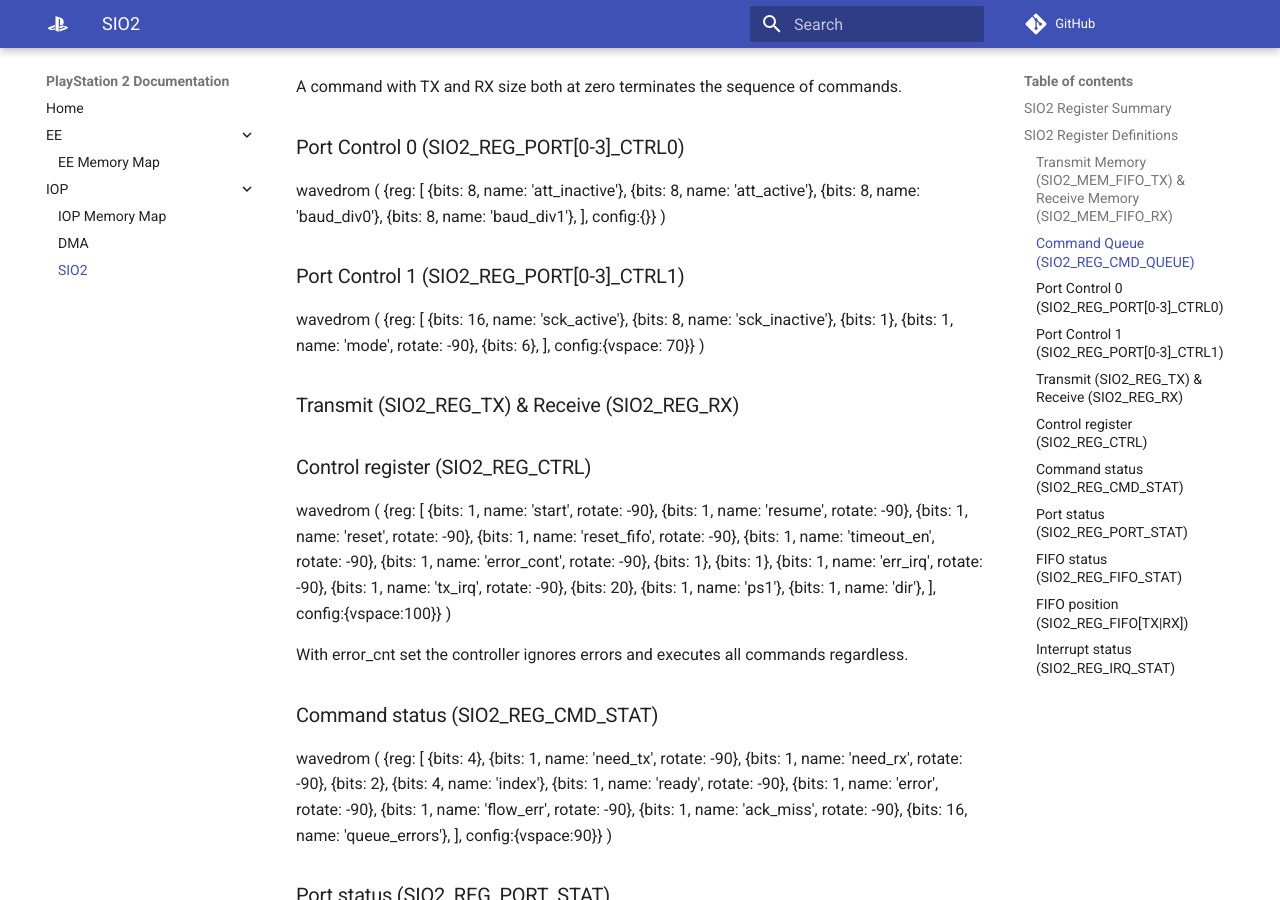
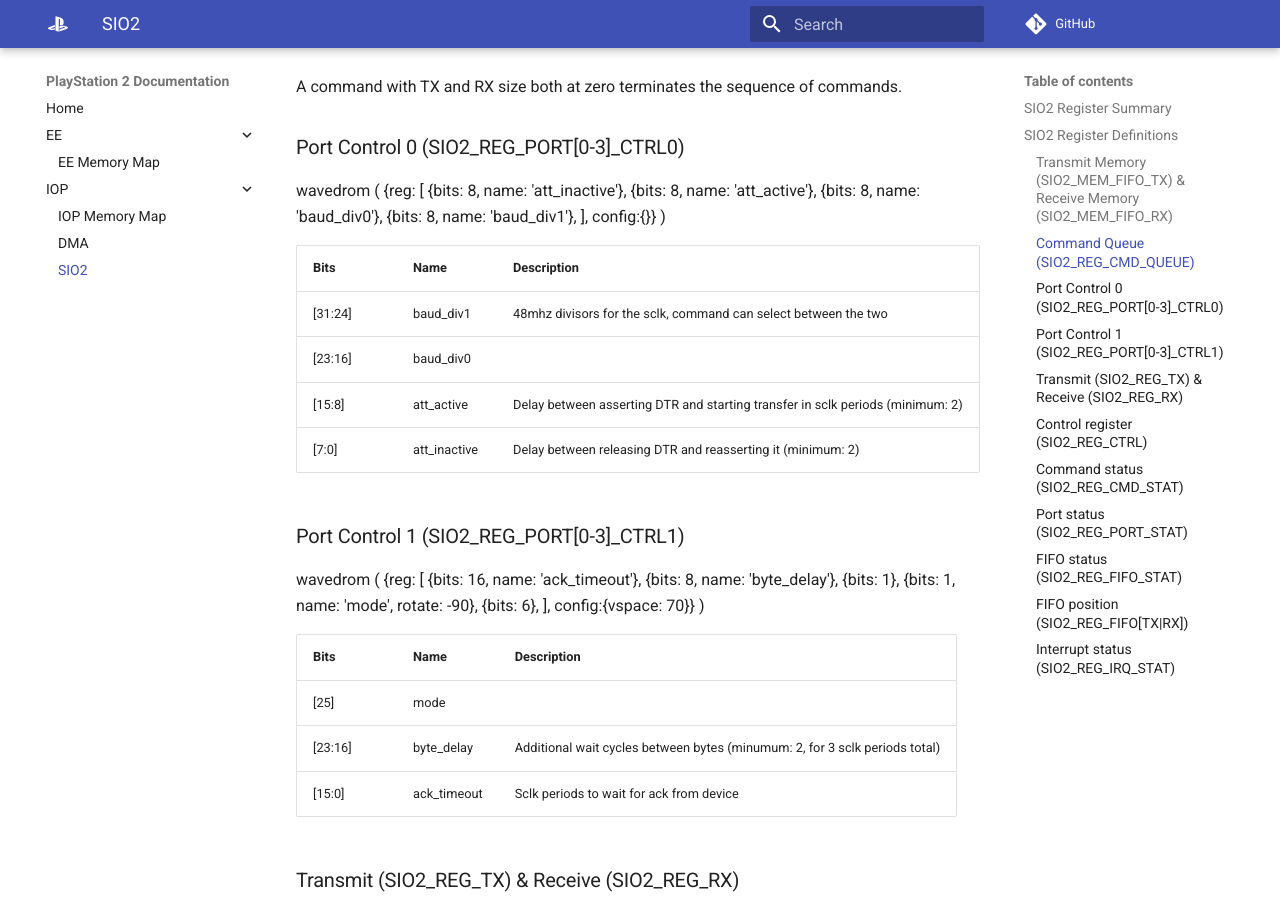
Before and after one commit to Ziemas/ps2doc, an MkDocs documentation site: the page built from docs/iop/sio2.md, in a window 1280 px wide and 900 px high, scrolled down 2304 px. Built offline with MkDocs 1.6.1 and Material for MkDocs 9.7.7, drawn with Linux system fonts in a browser that asks for light colours; comment, search, counter and statistics services are not loaded.

Commit message:
sio2: some updates

```diff
--- a/docs/iop/sio2.md
+++ b/docs/iop/sio2.md
@@ -47,12 +47,12 @@ wavedrom (
         {bits: 2,  name: 'port', rotate: -90},
         {bits: 1,  name: 'pause', rotate: -90},
         {bits: 1},
-        {bits: 1,  name: 'tx_dma', rotate: -90},
-        {bits: 1,  name: 'rx_dma', rotate: -90},
+        {bits: 1,  name: 'tx\_dma', rotate: -90},
+        {bits: 1,  name: 'rx\_dma', rotate: -90},
         {bits: 2,  name: 'cfg'},
-        {bits: 9,  name: 'tx_size'},
+        {bits: 9,  name: 'tx\_size'},
         {bits: 1},
-        {bits: 9,  name: 'rx_size'},
+        {bits: 9,  name: 'rx\_size'},
         {bits: 3},
         {bits: 1,  name: 'clk_div', rotate: -90},
         {bits: 1,  name: 'ackwait', rotate: -90},
@@ -62,9 +62,9 @@ wavedrom (
 | Bits  | Name | Description |
 |---|---|---|
 | [31]    |   |   |
-| [30]    | clk_div | Selects which divider from PORT_CTRL0 to use. |
-| [26:18] | rx_size  | Number of bytes to read into the RX FIFO  |
-| [16:8]  | tx_size  | Number of bytes to read into the TX FIFO  |
+| [30]    | clk\_div | Selects which divider from PORT_CTRL0 to use. |
+| [26:18] | rx\_size  | Number of bytes to read into the RX FIFO  |
+| [16:8]  | tx\_size  | Number of bytes to read into the TX FIFO  |
 | [7:6]   |   |   |
 | [5]     |   |   |
 | [4]     |   |   |
@@ -78,23 +78,38 @@ A command with TX and RX size both at zero terminates the sequence of commands.
 ### Port Control 0 (SIO2_REG_PORT[0-3]_CTRL0)
 wavedrom (
     {reg: [
-    {bits: 8,  name: 'att_inactive'},
-    {bits: 8,  name: 'att_active'},
-    {bits: 8,  name: 'baud_div0'},
-    {bits: 8,  name: 'baud_div1'},
+    {bits: 8,  name: 'att\_inactive'},
+    {bits: 8,  name: 'att\_active'},
+    {bits: 8,  name: 'baud\_div0'},
+    {bits: 8,  name: 'baud\_div1'},
     ], config:{}}
 )
+
+| Bits  | Name | Description |
+|---|---|---|
+| [31:24]  | baud\_div1   | 48mhz divisors for the sclk, command can select between the two |
+| [23:16]  | baud\_div0   | |
+| [15:8]   | att\_active  | Delay between asserting DTR and starting transfer in sclk periods (minimum: 2) |
+| [7:0]    | att\_inactive| Delay between releasing DTR and reasserting it (minimum: 2)|
+
 
 ### Port Control 1 (SIO2_REG_PORT[0-3]_CTRL1)
 wavedrom (
     {reg: [
-    {bits: 16, name: 'sck_active'},
-    {bits: 8,  name: 'sck_inactive'},
+    {bits: 16, name: 'ack\_timeout'},
+    {bits: 8,  name: 'byte\_delay'},
     {bits: 1},
     {bits: 1,  name: 'mode', rotate: -90},
     {bits: 6},
     ], config:{vspace: 70}}
 )
+
+| Bits  | Name | Description |
+|---|---|---|
+| [25]    | mode | |
+| [23:16] | byte\_delay  | Additional wait cycles between bytes (minumum: 2, for 3 sclk periods total) |
+| [15:0]  | ack\_timeout | Sclk periods to wait for ack from device |
+
 
 ### Transmit (SIO2_REG_TX) & Receive (SIO2_REG_RX)
 
@@ -104,13 +119,13 @@ wavedrom (
     {bits: 1, name: 'start', rotate: -90},
     {bits: 1,  name: 'resume', rotate: -90},
     {bits: 1,  name: 'reset', rotate: -90},
-    {bits: 1,  name: 'reset_fifo', rotate: -90},
-    {bits: 1,  name: 'timeout_en', rotate: -90},
-    {bits: 1,  name: 'error_cont', rotate: -90},
+    {bits: 1,  name: 'reset\_fifo', rotate: -90},
+    {bits: 1,  name: 'timeout\_en', rotate: -90},
+    {bits: 1,  name: 'error\_cont', rotate: -90},
     {bits: 1},
     {bits: 1},
-    {bits: 1,  name: 'err_irq', rotate: -90},
-    {bits: 1,  name: 'tx_irq', rotate: -90},
+    {bits: 1,  name: 'err\_irq', rotate: -90},
+    {bits: 1,  name: 'tx\_irq', rotate: -90},
     {bits: 20},
     {bits: 1,  name: 'ps1'},
     {bits: 1,  name: 'dir'},
```
